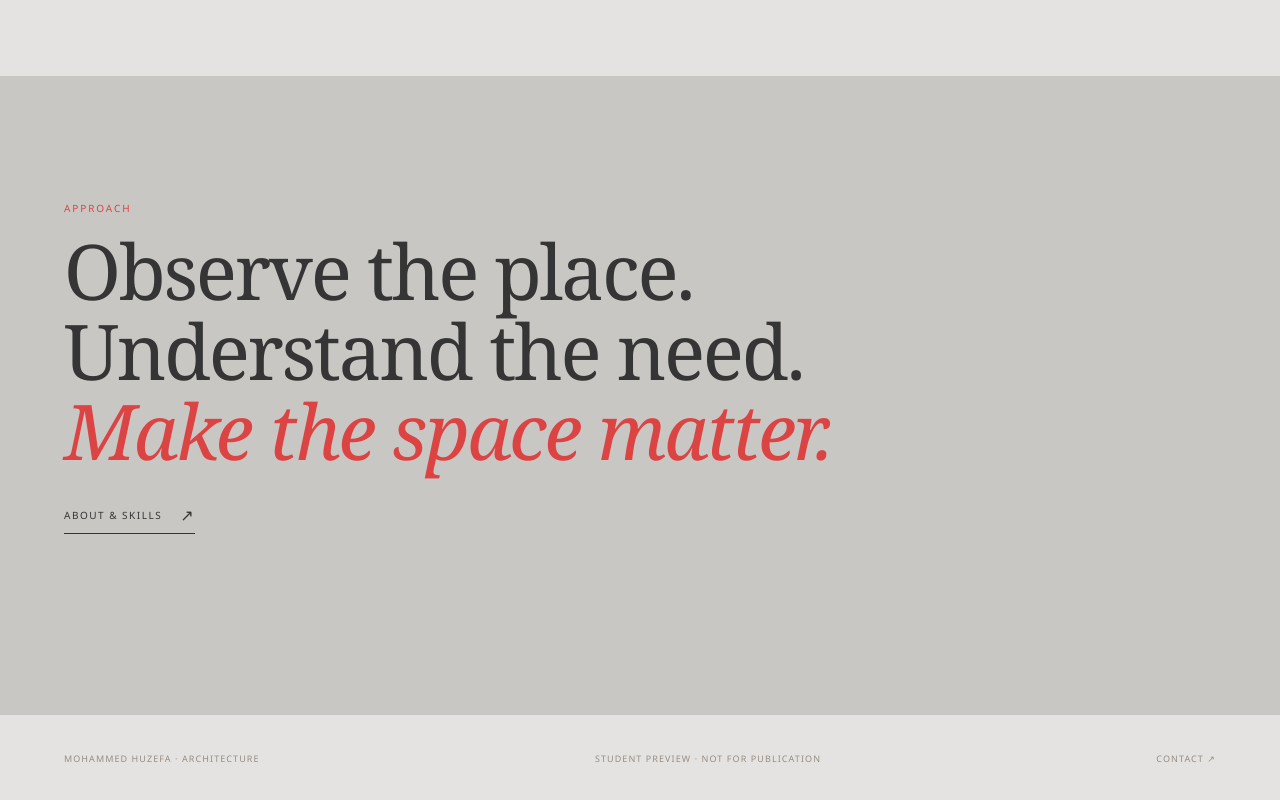
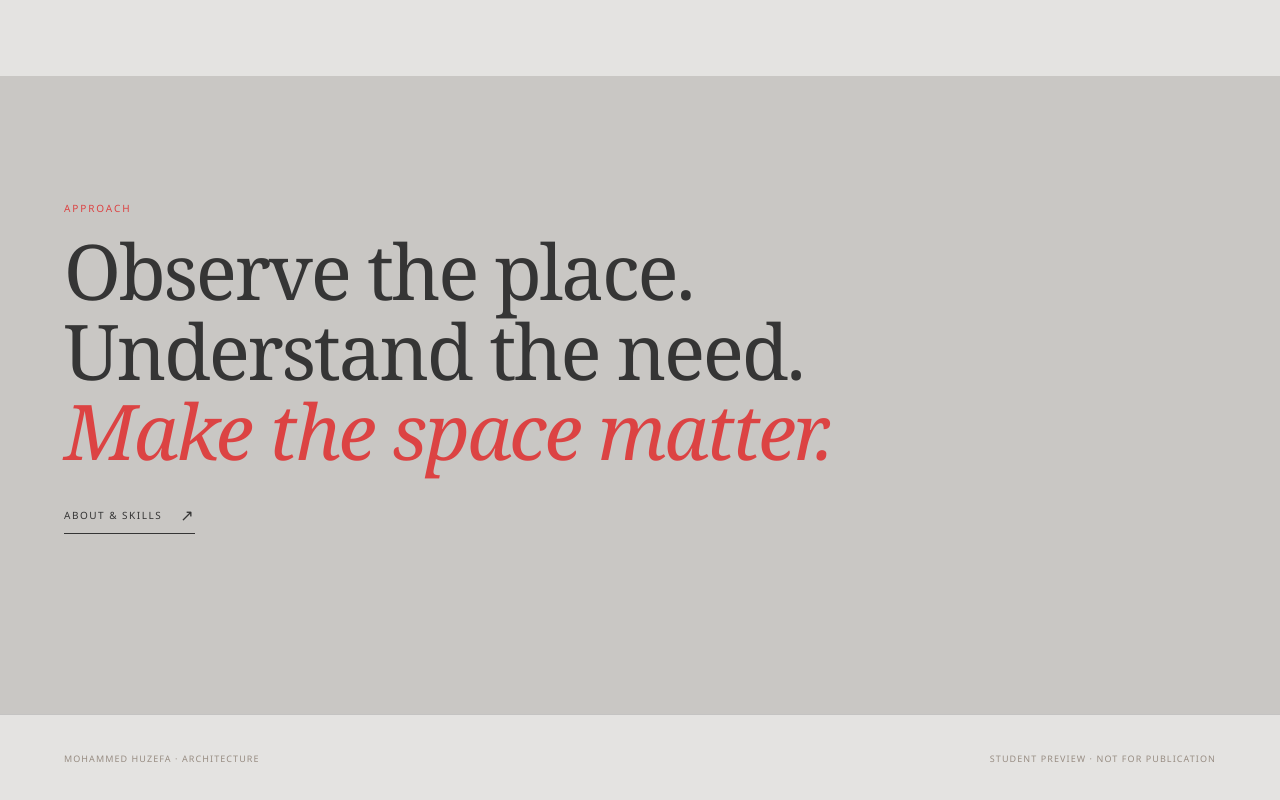
Before and after one commit to televisions024-bit/architecture-portfolio-redesign, a plain HTML site: page index.html in a window 1280 px wide. Shown: the part 2157-2957 px from the top of the page. Drawn offline with Linux system fonts and the light colour scheme.

Commit message:
Keep contact information on About page

```diff
--- a/index.html
+++ b/index.html
@@ -1,8 +1,8 @@
 <!doctype html><html lang="en"><head><meta charset="utf-8"><meta name="viewport" content="width=device-width,initial-scale=1"><meta name="robots" content="noindex,nofollow"><title>Mohammed Huzefa — Architecture</title><meta name="description" content="Architecture portfolio of Mohammed Huzefa: projects, technical work and process."><link rel="stylesheet" href="css/site.css"></head><body data-page="home"><a class="skip-link" href="#main">Skip to content</a>
 <header class="site-header"><a class="wordmark" href="index.html"><b>MH</b><span>Mohammed Huzefa<br><small>Architecture · 2024—27</small></span></a><button class="menu-button" aria-expanded="false" aria-controls="site-menu"><span>Menu</span><i aria-hidden="true">+</i></button></header>
-<nav class="site-menu" id="site-menu" hidden aria-label="Main navigation"><div class="menu-top">Mohammed Huzefa<button class="menu-close" aria-label="Close menu">×</button></div><a href="index.html"><small>00</small>Home</a><a href="projects.html"><small>01</small>Projects</a><a href="technical.html"><small>02</small>Technical work</a><a href="about.html"><small>03</small>About &amp; skills</a><a href="about.html#contact"><small>04</small>Contact</a><p>Architecture student · Hubli, India</p></nav>
+<nav class="site-menu" id="site-menu" hidden aria-label="Main navigation"><div class="menu-top">Mohammed Huzefa<button class="menu-close" aria-label="Close menu">×</button></div><a href="index.html"><small>00</small>Home</a><a href="projects.html"><small>01</small>Projects</a><a href="technical.html"><small>02</small>Technical work</a><a href="about.html"><small>03</small>About &amp; skills</a><p>Architecture student · Hubli, India</p></nav>
 <main id="main"><section class="hero"><img class="hero-image" src="images/library/renders/10-hero-exterior.webp" alt="Exterior view of the proposed Library in Hubli" fetchpriority="high"><div class="hero-shade"></div><div class="hero-copy"><p class="eyebrow">Architecture portfolio · 2024—27</p><h1>Architecture<br>shaped by context.<br><em>Defined by purpose.</em></h1><a class="text-link light-link" href="projects.html">Explore selected work <span>↗</span></a></div><div class="hero-index"><span>Mohammed Huzefa</span><span>Scroll to explore ↓</span></div></section>
 <section class="intro-section page-pad"><p class="eyebrow">A student portfolio</p><div class="intro-grid"><h2>Spaces shaped<br>around people.</h2><p>Academic proposals, technical studies and the thinking behind them. A growing record of work in architecture and public space.</p></div></section>
 <section class="featured-section"><div class="section-heading page-pad"><p class="eyebrow">Selected work</p><a class="text-link" href="projects.html">All projects <span>↗</span></a></div><a class="featured-project" href="project.html?p=library"><img src="images/library/renders/13-aerial-cutaway.webp" alt="Aerial cutaway 3D render of the proposed Library showing both floors" loading="lazy"><div class="featured-copy"><p class="eyebrow">Academic proposal · 2026—27</p><h2>Proposed Library</h2><span class="text-link light-link">View project <span>↗</span></span></div><span class="image-index">01 — HUBLI, KARNATAKA</span></a></section>
 <section class="statement-section page-pad"><p class="eyebrow">Approach</p><h2>Observe the place.<br>Understand the need.<br><em>Make the space matter.</em></h2><a class="text-link" href="about.html">About &amp; skills <span>↗</span></a></section></main>
-<footer class="site-footer page-pad"><span>Mohammed Huzefa · Architecture</span><span>Student preview · not for publication</span><a href="about.html#contact">Contact ↗</a></footer><script src="js/site.js"></script></body></html>
+<footer class="site-footer page-pad"><span>Mohammed Huzefa · Architecture</span><span>Student preview · not for publication</span></footer><script src="js/site.js"></script></body></html>
```
